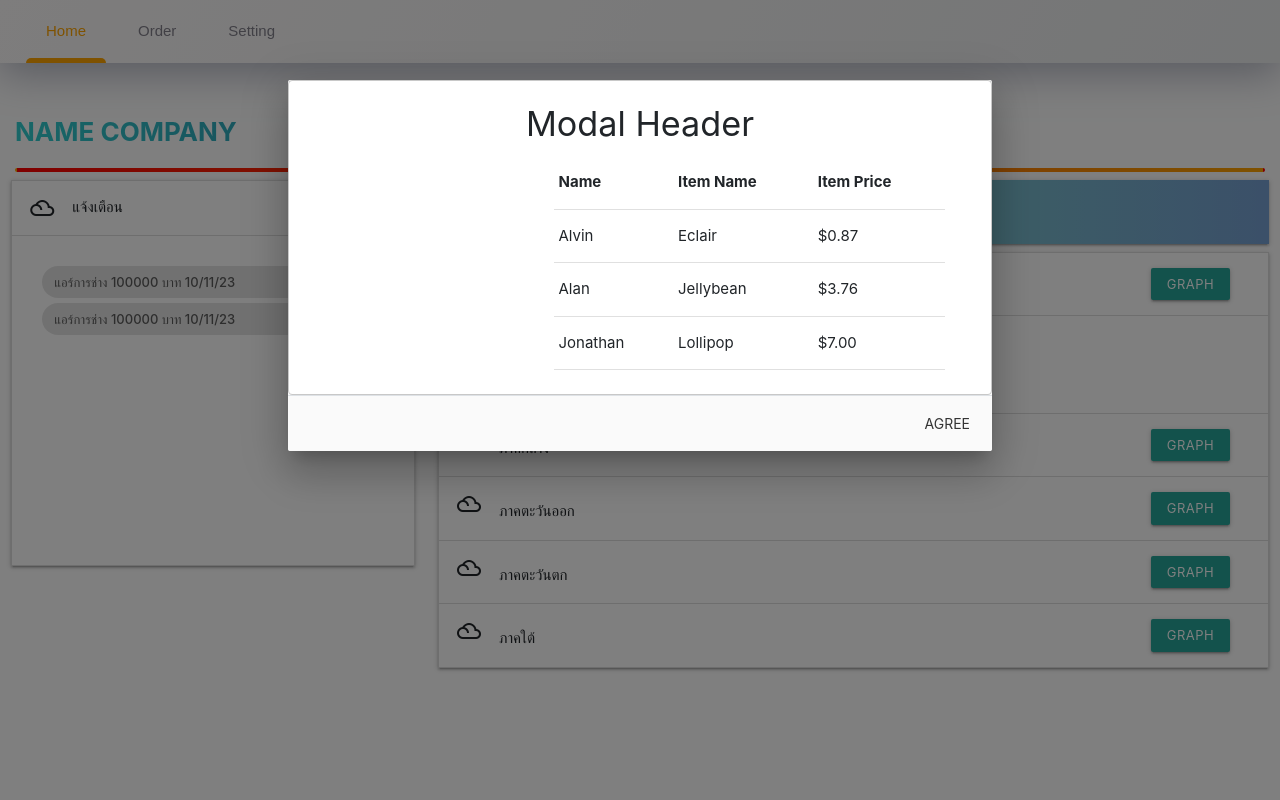
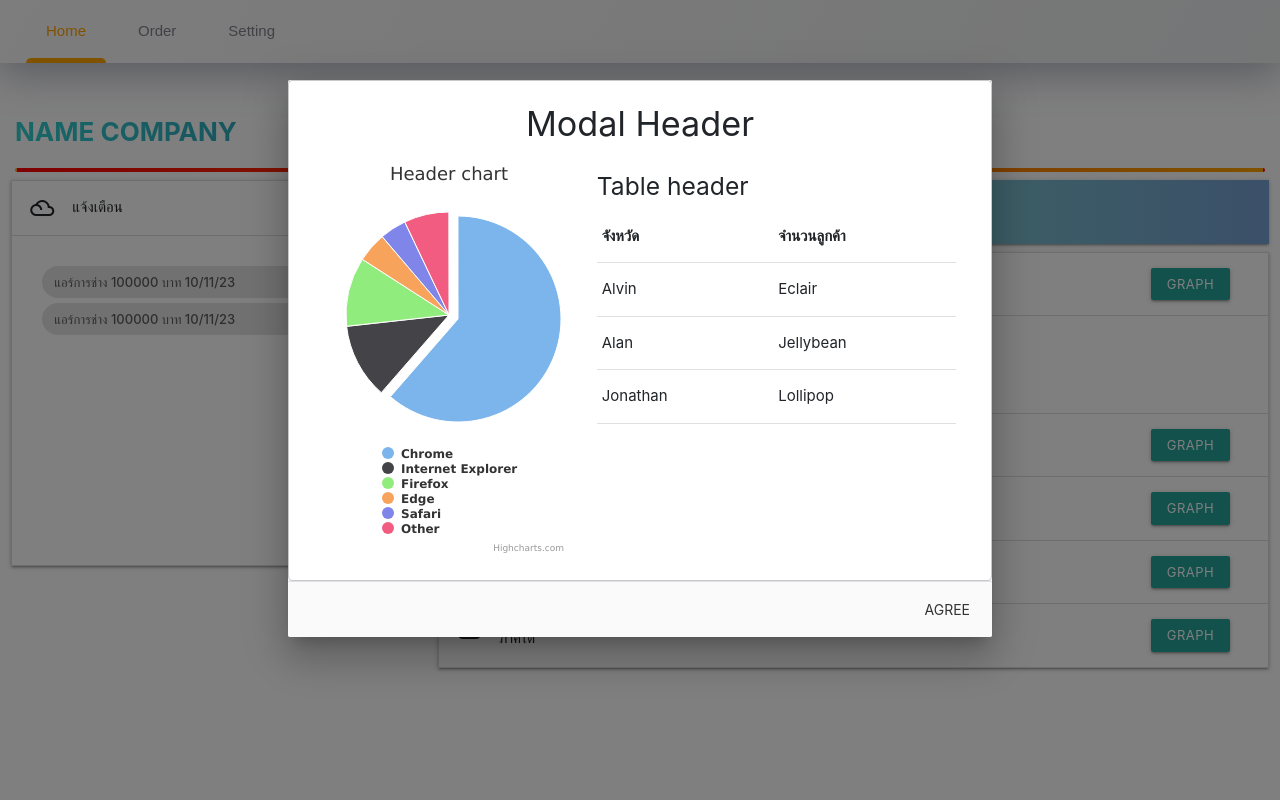
Before and after one commit to ToshyraF/bannashop, a Django app: page / in a window 1280 px wide, after a click on "GRAPH". Run offline with Django 3.2, Linux system fonts and the light colour scheme; some libraries are stand-ins or nearby versions.

Commit message:
make color grafaint

```diff
--- a/templates/component/graph.html
+++ b/templates/component/graph.html
@@ -9,17 +9,17 @@
             </div> -->
         </div>
         <div class="row" style="margin: 0px 0px 0px 0px;">
-            <div class="col col-12 col-sm-12 col-md-4 col-lg-4">
-                <canvas id="myChart" width="300" height="350"></canvas>
+            <div class="col col-12 col-sm-12 col-md-5 col-lg-5">
+                <div id="myChart"></div>
             </div>
-            <div class="col col-12 col-sm-12 col-md-8 col-lg-8 text-right">
-                <div class="col col-12" >
+            <div class="col col-12 col-sm-12 col-md-7 col-lg-7">
+                <!-- <div class="col col-12" > -->
                     <table>
+                        <h5>Table header</h5>
                         <thead>
                         <tr>
-                            <th>Name</th>
-                            <th>Item Name</th>
-                            <th>Item Price</th>
+                            <th>จังหวัด</th>
+                            <th>จำนวนลูกค้า</th>
                         </tr>
                         </thead>
 
@@ -27,21 +27,18 @@
                         <tr>
                             <td>Alvin</td>
                             <td>Eclair</td>
-                            <td>$0.87</td>
                         </tr>
                         <tr>
                             <td>Alan</td>
                             <td>Jellybean</td>
-                            <td>$3.76</td>
                         </tr>
                         <tr>
                             <td>Jonathan</td>
                             <td>Lollipop</td>
-                            <td>$7.00</td>
                         </tr>
                         </tbody>
                     </table>
-                </div>
+                <!-- </div> -->
             </div>
         </div>
     </div>
--- a/templates/component/script.html
+++ b/templates/component/script.html
@@ -3,7 +3,10 @@
 <script src="https://maxcdn.bootstrapcdn.com/bootstrap/4.0.0/js/bootstrap.min.js" integrity="sha384-JZR6Spejh4U02d8jOt6vLEHfe/JQGiRRSQQxSfFWpi1MquVdAyjUar5+76PVCmYl" crossorigin="anonymous"></script>
 <script src="https://cdnjs.cloudflare.com/ajax/libs/materialize/1.0.0/js/materialize.min.js"></script>
 <script src="https://cdn.jsdelivr.net/npm/select2@4.0.12/dist/js/select2.min.js"></script>
-<script src="https://cdn.jsdelivr.net/npm/chart.js@2.8.0"></script>
+<script src="https://code.highcharts.com/highcharts.js"></script>
+<script src="https://code.highcharts.com/modules/exporting.js"></script>
+<script src="https://code.highcharts.com/modules/export-data.js"></script>
+<script src="https://code.highcharts.com/modules/accessibility.js"></script>
 <script>
     $('.dropdown-trigger').dropdown();
 </script>
--- a/templates/subpage/region.html
+++ b/templates/subpage/region.html
@@ -99,40 +99,63 @@
 
 </style>
     <script>
-        var ctx = document.getElementById('myChart').getContext('2d');
-        var myPieChart = new Chart(ctx, {
-                type: 'pie',
-                data:  {
-                datasets: [{
-                    data: [10, 50, 30],
-                    backgroundColor: [ //set color of each data in pie chart UI, support opacity value
-                        'rgba(255, 99, 132, 1)', //color for female
-                        'rgba(54, 162, 235, 1)', //color for male
-                        'rgba(54, 162, 235, 1)' //color for male
-                    ]
-                }],
-
-                // These labels appear in the legend and in the tooltips when hovering different arcs
-                labels: [
-                    'Red',
-                    'Yellow',
-                    'Blue'
-                ]
-
+        var ctx = document.getElementById('myChart')
+        Highcharts.chart(ctx, {
+        chart: {
+            plotBackgroundColor: null,
+            plotBorderWidth: null,
+            plotShadow: false,
+            type: 'pie'
         },
-                options: {
         title: {
-                        display: true,
-                        text: 'Custom Chart Title'
+            text: 'Header chart'
         },
-                    legend: {
-                        display: false //show legend at the top of a chart
-
+        tooltip: {
+            pointFormat: '{series.name}: <b>{point.percentage:.1f}%</b>'
         },
-                    tooltips: {
-                        enabled: true //not show tooltips when hover a chart
+        accessibility: {
+            point: {
+                valueSuffix: '%'
+            }
         },
+        plotOptions: {
+            pie: {
+                allowPointSelect: true,
+                cursor: 'pointer',
+                dataLabels: {
+                    enabled: false
+                },
+                showInLegend: true
             }
+        },
+        exporting: {
+    enabled: false
+  },
+        series: [{
+            name: 'Brands',
+            colorByPoint: true,
+            data: [{
+                name: 'Chrome',
+                y: 61.41,
+                sliced: true,
+                selected: true
+            }, {
+                name: 'Internet Explorer',
+                y: 11.84
+            }, {
+                name: 'Firefox',
+                y: 10.85
+            }, {
+                name: 'Edge',
+                y: 4.67
+            }, {
+                name: 'Safari',
+                y: 4.18
+            }, {
+                name: 'Other',
+                y: 7.05
+            }]
+        }]
 });
         $('.chips').chips()
         $(document).ready(function(){
```
Lines whose indentation alone changed are shown as unchanged.
